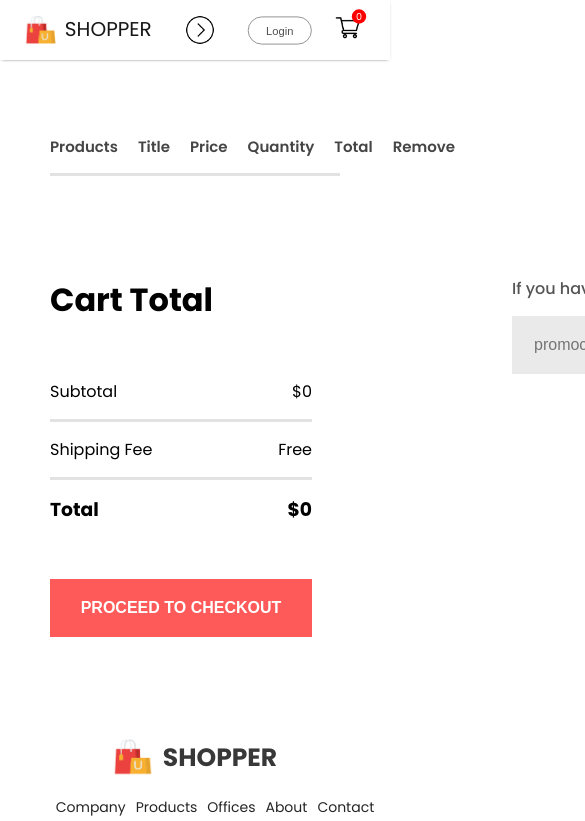
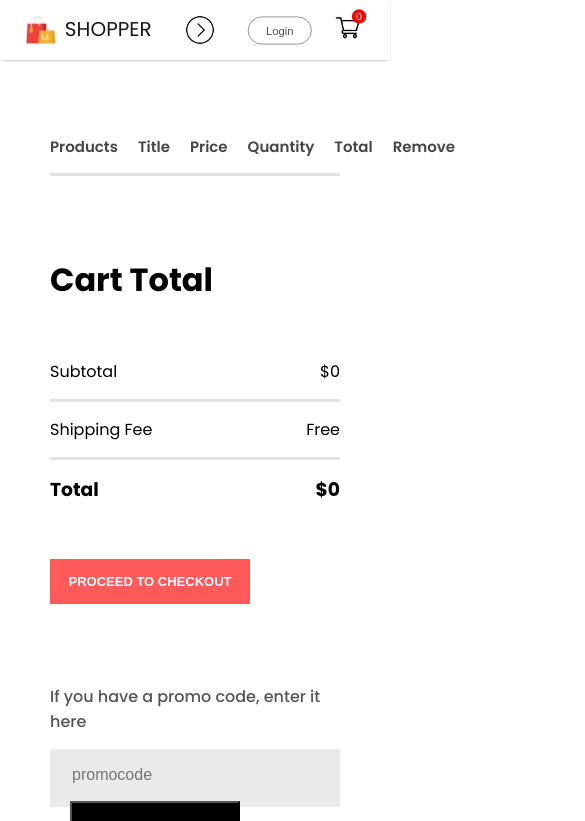
Before and after one commit to CoreyPhillipsOfficial/e-commerce-site, a React (Create React App) app in the folder frontend/: page /cart in a window 390 px wide. Shown: the top 821 px of the page, 585 px wide, since content can reach past the window. Built offline with nearby package versions, Linux system fonts and the light colour scheme.

Commit message:
CartItems media queries

```diff
--- a/frontend/src/Components/CartItems/CartItems.css
+++ b/frontend/src/Components/CartItems/CartItems.css
@@ -132,4 +132,29 @@
         width: 40px;
         height: 30px;
     }
+
+    .cartitems-down {
+        margin: 80px 0px;
+        flex-direction: column;
+        gap: 80px;
+    }
+
+    .cartitems-total {
+        margin: 0px;
+    }
+
+    .cartitems-total button {
+        max-width: 200px;
+        height: 45px;
+        font-size: 13px;
+    }
+
+    .cartitems-promobox {
+        width: auto;
+        max-width: 500px;
+    }
+
+    .cartitems-promobox input {
+        width: 100%;
+    }
 }
```
